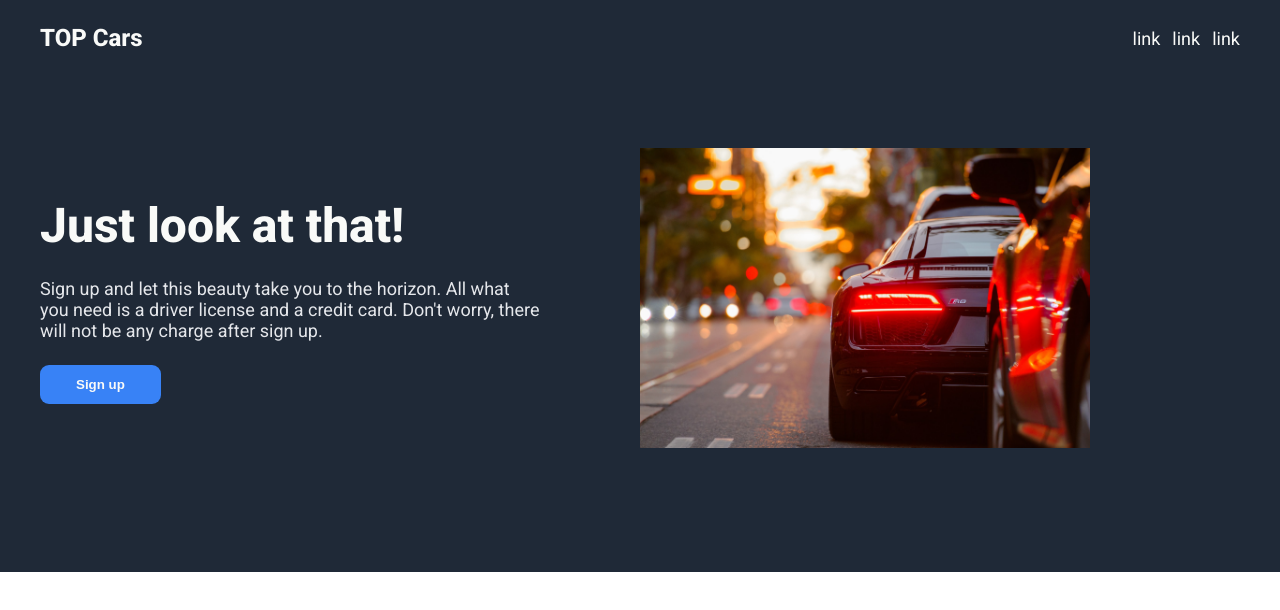
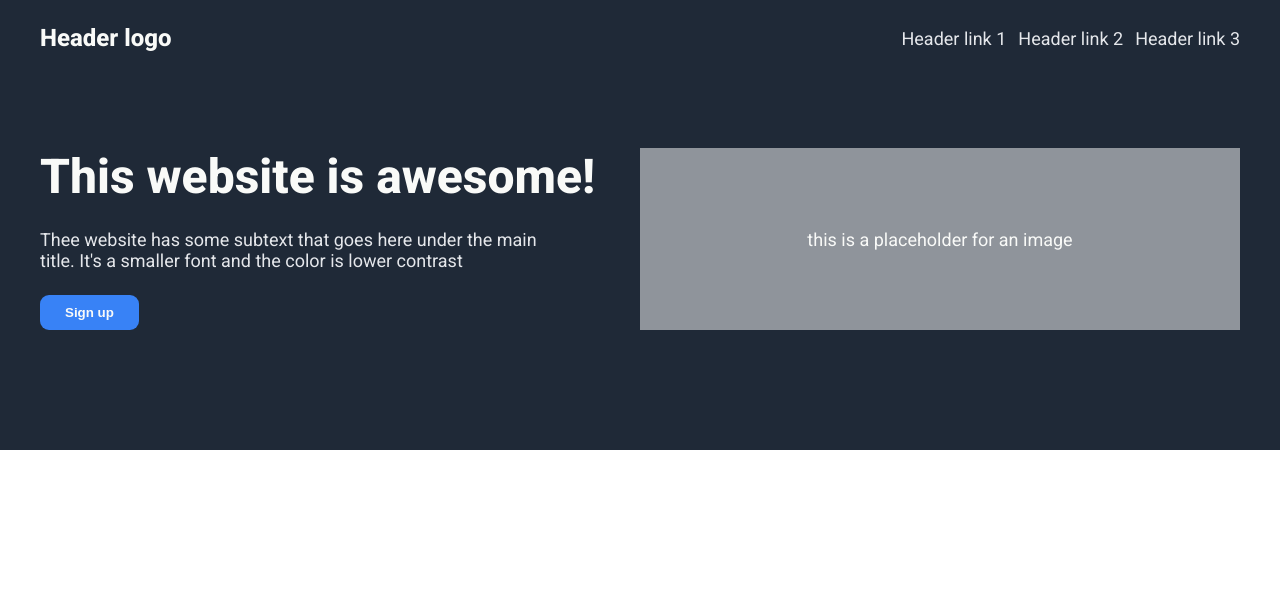
Before and after one commit to MrDBStig/TOP_Landing, a plain HTML site: page index.html in a window 1280 px wide. Drawn offline with Linux system fonts and the light colour scheme.

Commit message:
Fix header content and styles to match reference

```diff
--- a/index.html
+++ b/index.html
@@ -4,40 +4,40 @@
     <meta charset="UTF-8" />
     <meta http-equiv="X-UA-Compatible" content="IE=edge" />
     <meta name="viewport" content="width=device-width, initial-scale=1.0" />
-    <title>TOP CARS | Drive your dream!</title>
+    <title>Landing page</title>
     <link rel="stylesheet" href="style.css" />
   </head>
   <body>
     <heaader class="header">
       <div class="container">
         <div class="menu">
-          <span class="logo">TOP Cars</span>
+          <a href="/" class="logo">Header logo</a>
           <nav class="navigation">
-            <a href="#" class="nav-link">link</a>
-            <a href="#" class="nav-link">link</a>
-            <a href="#" class="nav-link">link</a>
+            <a href="#" class="nav-link">Header link 1</a>
+            <a href="#" class="nav-link">Header link 2</a>
+            <a href="#" class="nav-link">Header link 3</a>
           </nav>
         </div>
         <div class="hero">
           <div class="left">
-            <h1 class="hero-title">Just look at that!</h1>
+            <h1 class="hero-title">This website is awesome!</h1>
             <p class="hero-description">
-              Sign up and let this beauty take you to the horizon. All what you
-              need is a driver license and a credit card. Don't worry, there
-              will not be any charge after sign up.
+              Thee website has some subtext that goes here under the main title.
+              It's a smaller font and the color is lower contrast
             </p>
             <button class="btn-sign-up">Sign up</button>
           </div>
           <div class="right">
-            <img
-              src="./img/evgeny-tchebotarev-aiwuLjLPFnU-unsplash.jpg"
-              alt="A beautiful car"
-            />
+            <span>this is a placeholder for an image</span>
           </div>
         </div>
       </div>
     </heaader>
-    <main class="main"></main>
+    <main class="main">
+      <section class="section-information">
+        <div class="container"></div>
+      </section>
+    </main>
     <footer class="footer"></footer>
   </body>
 </html>
--- a/style.css
+++ b/style.css
@@ -1,4 +1,4 @@
-@import url("https://fonts.googleapis.com/css2?family=Roboto:ital,wght@0,400;0,800;1,300&display=swap");
+@import url("https://fonts.googleapis.com/css2?family=Roboto:ital,wght@0,400;0,700;0,800;1,300&display=swap");
 
 html {
   box-sizing: border-box;
@@ -47,6 +47,11 @@ a:visited {
 .logo {
   font-weight: 800;
   font-size: 2.4rem;
+  color: inherit;
+}
+
+.logo:visited {
+  color: inherit;
 }
 
 .navigation {
@@ -57,21 +62,26 @@ a:visited {
 }
 
 .nav-link {
-  color: inherit;
+  color: #e5e7eb;
+}
+
+.nav-link:visited {
+  color: #e5e7eb;
 }
 
 .hero {
   padding: 9.6rem 0;
   display: flex;
-  align-items: center;
-  flex: 1 0 50%;
-  gap: 10rem;
+  align-items: stretch;
+  justify-content: space-between;
+  flex: 1;
 }
 
 .left {
   display: flex;
   flex-direction: column;
   align-items: flex-start;
+  width: 50%;
 }
 
 .hero-title {
@@ -87,15 +97,18 @@ a:visited {
 }
 
 .btn-sign-up {
-  padding: 1.2rem 3.6rem;
+  padding: 1rem 2.5rem;
   border-radius: 9px;
   border: none;
   color: inherit;
   background-color: #3882f6;
-  font-weight: 800;
+  font-weight: 700;
 }
 
-.right img {
-  width: 100%;
-  height: 30rem;
+.right {
+  display: flex;
+  align-items: center;
+  justify-content: center;
+  width: 50%;
+  background-color: rgba(255, 255, 255, 0.5);
 }
```
